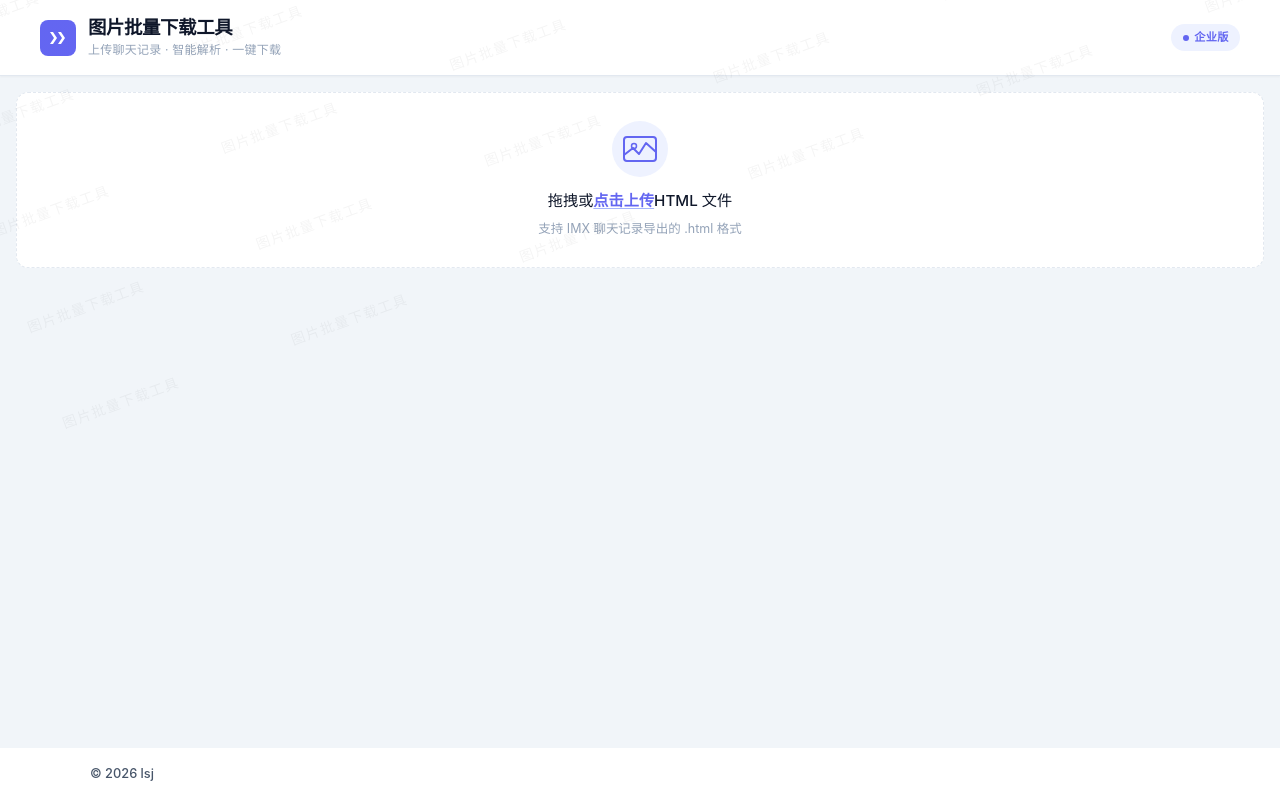
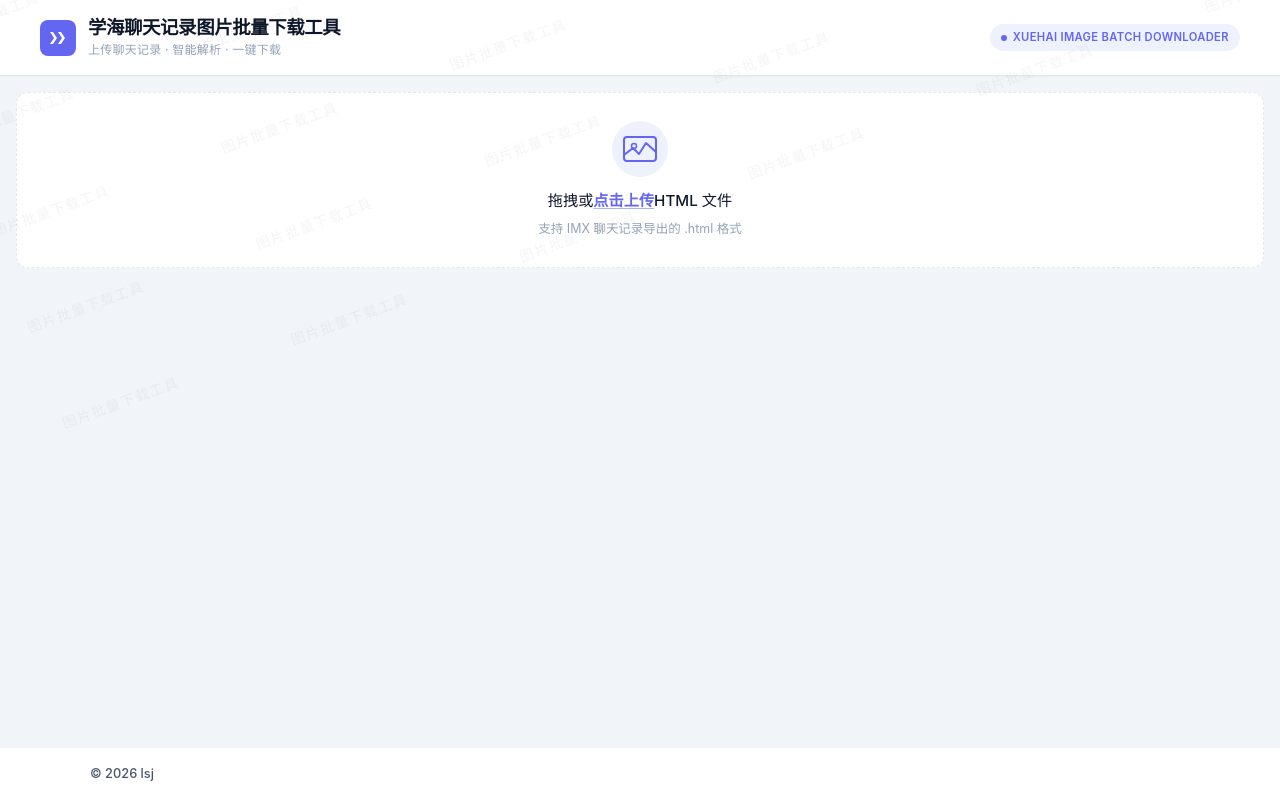
Before and after one commit to Lvshujun0918/xh-graduate-prase, a Vue app in the folder frontend/: page / in a window 1280 px wide. Built offline with nearby package versions, Linux system fonts and the light colour scheme; no server answers.

Commit message:
feat(style): 更改页面展示

```diff
--- a/frontend/src/App.vue
+++ b/frontend/src/App.vue
@@ -20,14 +20,14 @@
             </svg>
           </div>
           <div class="header-text">
-            <h1 class="app-title">图片批量下载工具</h1>
+            <h1 class="app-title">学海聊天记录图片批量下载工具</h1>
             <p class="app-subtitle">上传聊天记录 · 智能解析 · 一键下载</p>
           </div>
         </div>
         <div class="header-right hidden-mobile">
           <div class="header-badge">
             <span class="badge-dot"></span>
-            企业版
+            Xuehai Image Batch Downloader
           </div>
         </div>
       </div>
```
